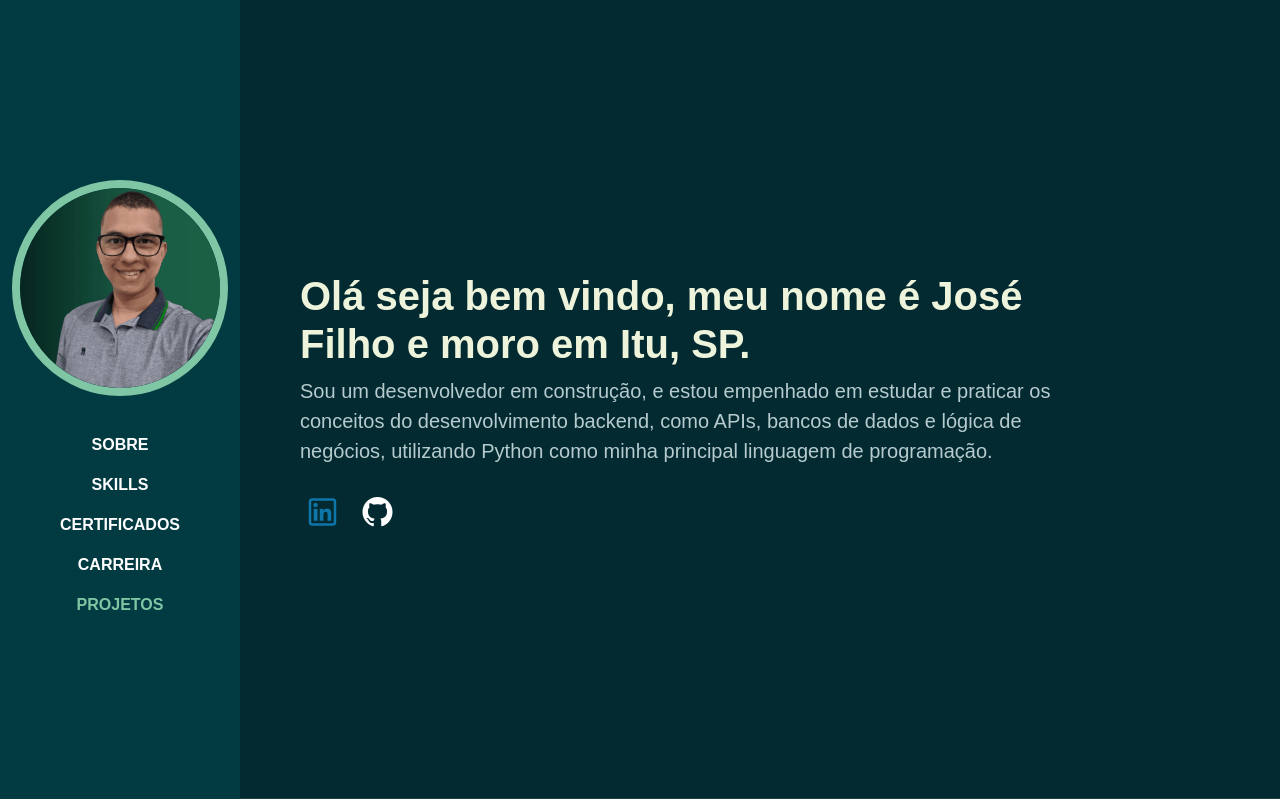
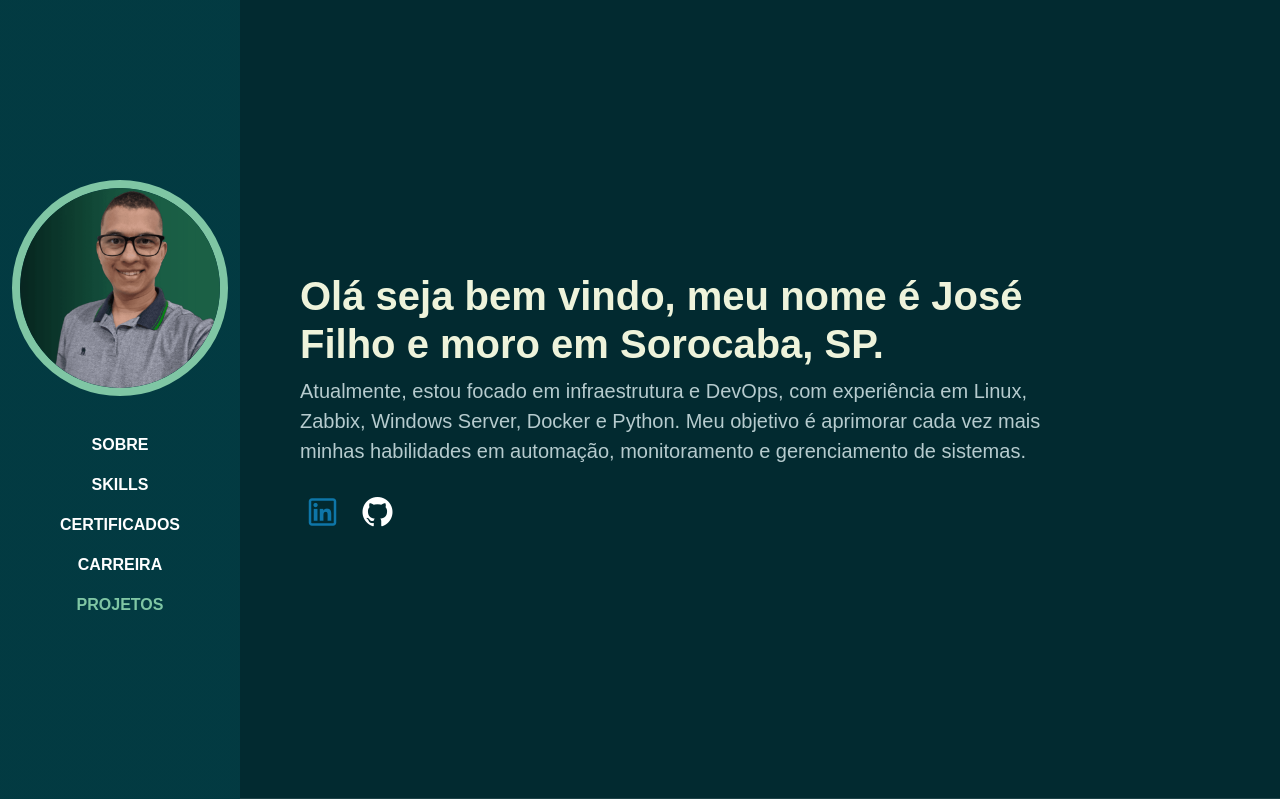
Before and after one commit to josecsfilho/josefilhodev, a Django app: page / in a window 1280 px wide. Shown: the top 799 px of the page. Run offline with Django 4.2, Linux system fonts and the light colour scheme; data comes from the database, SQL or seed files in the repository; some libraries are stand-ins or nearby versions; some web fonts are replaced.

Commit message:
Update index.html
Atualização da BIO

```diff
--- a/josefilhodev/templates/index.html
+++ b/josefilhodev/templates/index.html
@@ -72,11 +72,8 @@
                     <div class="col-lg-10">
 <!--                      display-4 fw-bold  -->
                         <h1 class="fw-bold mt-2 aos-init aos-animate" data-aos="fade-up">Olá seja bem vindo, meu nome é José Filho e
-                            moro em Itu, SP.</h1>
-                        <p class="lead mt-2 mb-4" data-aos="fade-up" data-aos-delay="300">Sou um desenvolvedor em construção, e
-                            estou empenhado em estudar e praticar os conceitos do desenvolvimento backend,
-                            como APIs, bancos de dados e lógica de negócios, utilizando Python como minha principal linguagem de
-                            programação.</p>
+                            moro em Sorocaba, SP.</h1>
+                        <p class="lead mt-2 mb-4" data-aos="fade-up" data-aos-delay="300">Atualmente, estou focado em infraestrutura e DevOps, com experiência em Linux, Zabbix, Windows Server, Docker e Python. Meu objetivo é aprimorar cada vez mais minhas habilidades em automação, monitoramento e gerenciamento de sistemas.</p>
 
                         <div class="col-auto">
                             <div class="social-icons">
```
